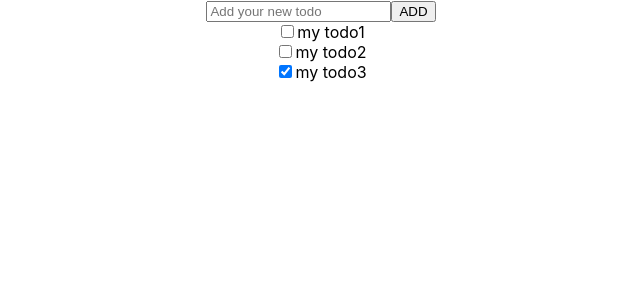
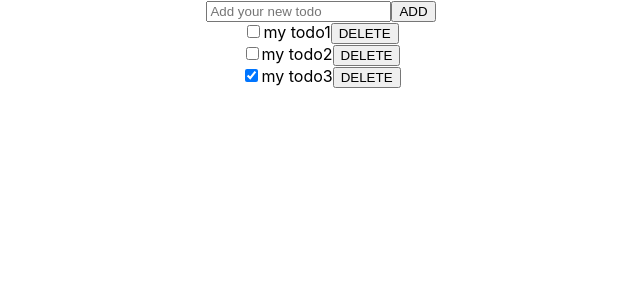
Before and after one commit to ch0rckbean/todo, a React (Create React App) app in the folder client/: page / in a window 1280 px wide. Shown: the top 300 px of the page, without its empty margins (319-959 px from the left). Built offline with nearby package versions, Linux system fonts and the light colour scheme; the HTML template or start-up script is replaced by a standard one.

Commit message:
pr: delete 진행 중

```diff
--- a/client/src/App.js
+++ b/client/src/App.js
@@ -34,12 +34,16 @@ function App() {
     setTodoItems([...todoItems, newItem]);
   };
 
+  const deleteItem = (deleteItemId) => {
+    console.log(deleteItemId);
+    todoItems.filter((todoItems) => todoItems.id != deleteItemId);
+  };
   return (
     <div className="App">
       <AddTodo addItem={addItem} />
       {/* todoItems 반복, props(todo 객체)로 자식 컴포넌트에 데이터 전달 */}
       {todoItems.map((todoItems) => (
-        <Todo key={todoItems.id} item={todoItems} />
+        <Todo key={todoItems.id} item={todoItems} deleteItem={deleteItem} />
       ))}
     </div>
   );
--- a/client/src/components/Todo.js
+++ b/client/src/components/Todo.js
@@ -1,8 +1,18 @@
 import React from 'react';
 
-export default function Todo({ item }) {
-  console.log(item);
+export default function Todo({ item, deleteItem }) {
+  //   console.log(item);
   const { id, title, done } = item;
+
+  const onDeleteBtnClick = () => {
+    console.log(done);
+    if (done) {
+      deleteItem(id);
+    } else {
+      console.log('unchecked');
+    }
+  };
+
   return (
     <div>
       <input
@@ -12,6 +22,7 @@ export default function Todo({ item }) {
         defaultChecked={done}
       />
       <label htmlFor={`todo${id}`}>{title}</label>
+      <button onClick={onDeleteBtnClick}>DELETE</button>
     </div>
   );
 }
```
